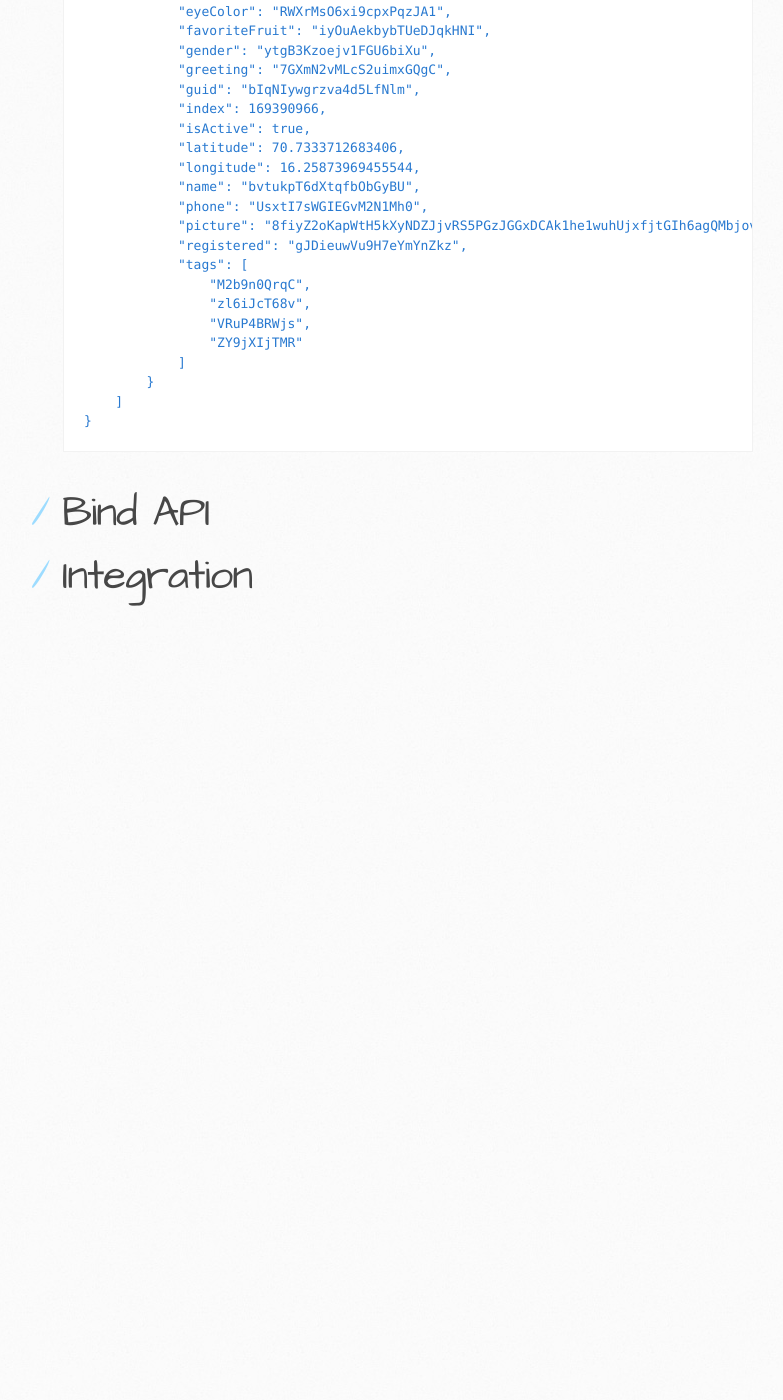
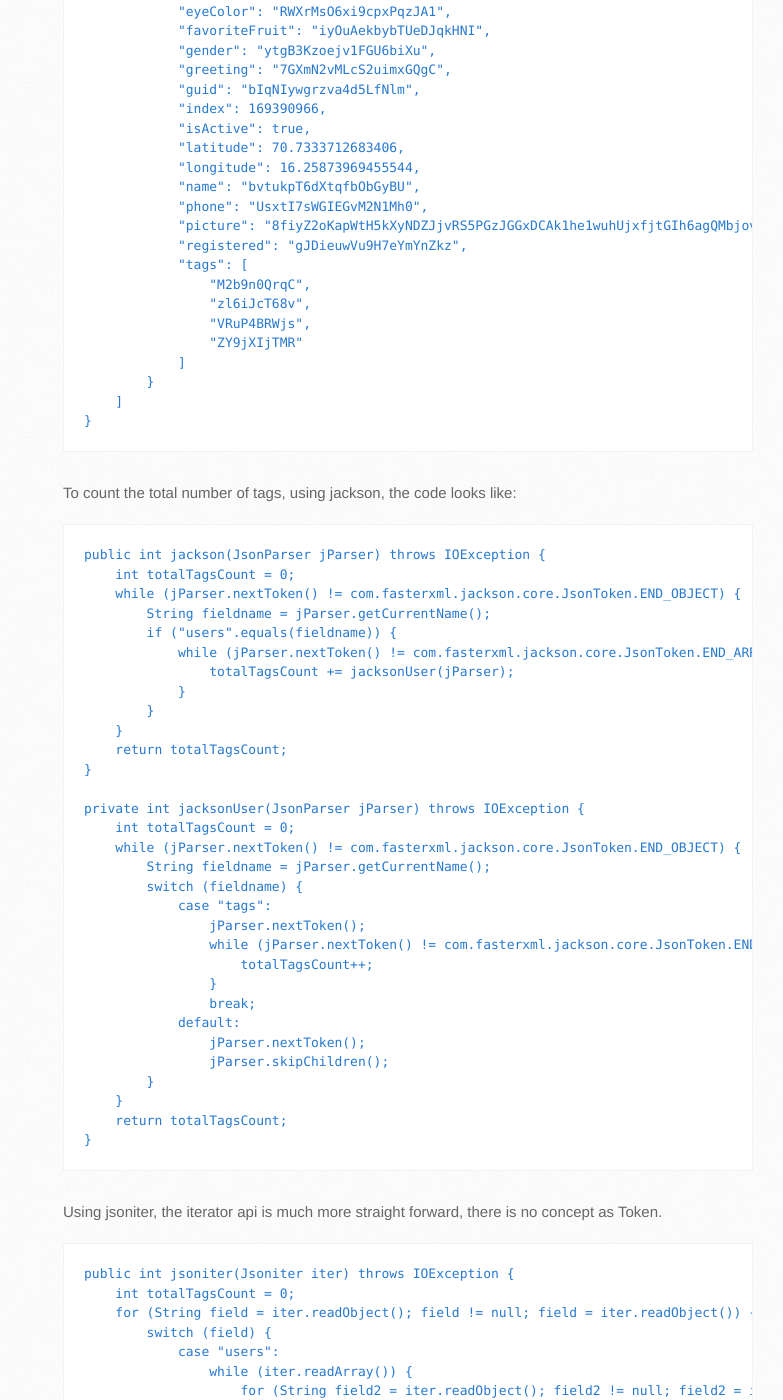
Before and after one commit to json-iterator/json-iterator.github.io, a Jekyll site: the page built from api.md, in a window 1280 px wide and 1400 px high, scrolled down 900 px. Shown: the whole window, without its empty margins (107-890 px from the left). Built offline with Jekyll 4.4.1, drawn with Linux system fonts in a browser that asks for light colours; before the commit the page ends 1530 px from its top, so only the background shows below that; some of the changed text lies outside the part shown.

Commit message:
Update api.md

````diff
--- a/api.md
+++ b/api.md
@@ -49,6 +49,73 @@ Given a JSON text like this
 }
 ```
 
+To count the total number of tags, using jackson, the code looks like:
+
+```
+public int jackson(JsonParser jParser) throws IOException {
+    int totalTagsCount = 0;
+    while (jParser.nextToken() != com.fasterxml.jackson.core.JsonToken.END_OBJECT) {
+        String fieldname = jParser.getCurrentName();
+        if ("users".equals(fieldname)) {
+            while (jParser.nextToken() != com.fasterxml.jackson.core.JsonToken.END_ARRAY) {
+                totalTagsCount += jacksonUser(jParser);
+            }
+        }
+    }
+    return totalTagsCount;
+}
+
+private int jacksonUser(JsonParser jParser) throws IOException {
+    int totalTagsCount = 0;
+    while (jParser.nextToken() != com.fasterxml.jackson.core.JsonToken.END_OBJECT) {
+        String fieldname = jParser.getCurrentName();
+        switch (fieldname) {
+            case "tags":
+                jParser.nextToken();
+                while (jParser.nextToken() != com.fasterxml.jackson.core.JsonToken.END_ARRAY) {
+                    totalTagsCount++;
+                }
+                break;
+            default:
+                jParser.nextToken();
+                jParser.skipChildren();
+        }
+    }
+    return totalTagsCount;
+}
+```
+
+Using jsoniter, the iterator api is much more straight forward, there is no concept as Token.
+
+```
+public int jsoniter(Jsoniter iter) throws IOException {
+    int totalTagsCount = 0;
+    for (String field = iter.readObject(); field != null; field = iter.readObject()) {
+        switch (field) {
+            case "users":
+                while (iter.readArray()) {
+                    for (String field2 = iter.readObject(); field2 != null; field2 = iter.readObject()) {
+                        switch (field2) {
+                            case "tags":
+                                while (iter.readArray()) {
+                                    iter.skip();
+                                    totalTagsCount++;
+                                }
+                                break;
+                            default:
+                                iter.skip();
+                        }
+                    }
+                }
+                break;
+            default:
+                iter.skip();
+        }
+    }
+    return totalTagsCount;
+}
+```
+
 # Bind API
 
 # Integration
````
